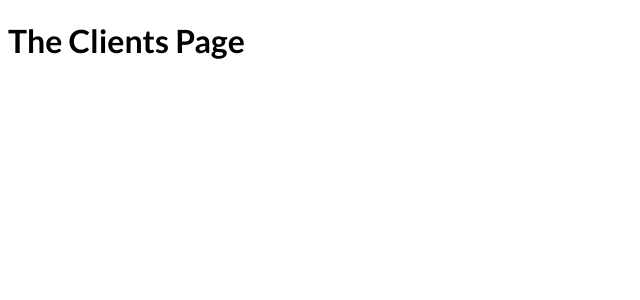
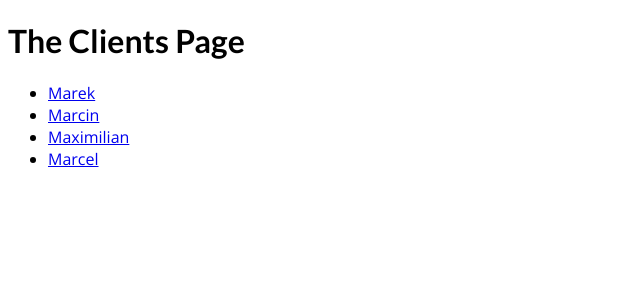
Before and after one commit to mfilejecki/nextjs-course, a Next.js app in the folder file-based-routing/: page /clients in a window 1280 px wide. Shown: the top 300 px of the page, without its empty margins (0-640 px from the left). Built offline with nearby package versions, Linux system fonts and the light colour scheme.

Commit message:
navigating to dynamic routes

```diff
--- a/file-based-routing/pages/clients/index.js
+++ b/file-based-routing/pages/clients/index.js
@@ -1,9 +1,30 @@
 import React from "react";
+import Link from "next/link";
 
 const ClientsPage = () => {
+  const clients = [
+    { id: "max", name: "Maximilian" },
+    { id: "marcel", name: "Marcel" },
+  ];
+
   return (
     <div>
       <h1>The Clients Page</h1>
+      <ul>
+        <li>
+          <Link href="/clients/marek">Marek</Link>
+        </li>
+        <li>
+          <Link href="/clients/marcin">Marcin</Link>
+        </li>
+        {clients.map((client) => {
+          return (
+            <li key={client.id}>
+              <Link href={`/clients/${client.id}`}>{client.name}</Link>
+            </li>
+          );
+        })}
+      </ul>
     </div>
   );
 };
```
